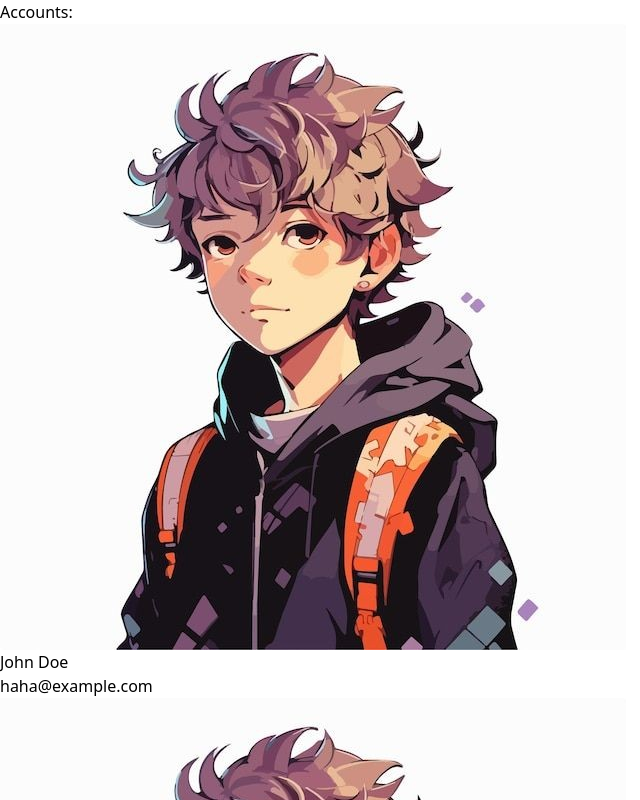
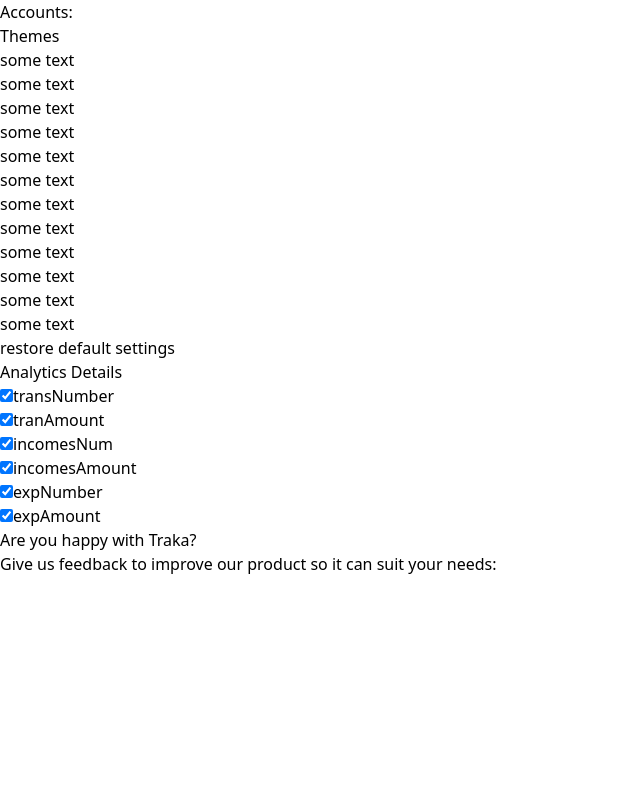
Before and after one commit to Monzer-The-Deviner/expence-tracker, a React app: page /settings in a window 1280 px wide. Shown: the top 800 px of the page, without its empty margins (0-640 px from the left). Built offline with nearby package versions, Linux system fonts and the light colour scheme; the HTML template or start-up script is replaced by a standard one.

Commit message:
conected with fire store

```diff
--- a/src/SettingsPage.jsx
+++ b/src/SettingsPage.jsx
@@ -1,16 +1,11 @@
 import { useContext } from 'react';
-import profilePicture from './Assets/078010b6833975f5883eae3c4e07ae1f.jpg';
 import { GlobalContext } from './context/GlobalProvider';
 import { themes } from './Assets/theme';
+// import { fetchData ,uploadData} from './fireBase';
 
 const SettingsPage = () => {
-    const accounts = [
-        { username: 'John Doe', email: 'haha@example.com', picture: profilePicture },
-        { username: 'James Doe', email: 'looool@example.com', picture: profilePicture },
-    ];
 
-
-    const { data, changeVisibility,handleChoose,theme } = useContext(GlobalContext);
+    const {data, changeVisibility,handleChoose,theme,user} = useContext(GlobalContext);
     const analyticsList = Object.keys(data);
 
     const clearData = ()=>{
@@ -28,17 +23,16 @@
         <div className='w-full flex gap-8 flex-col'>
             <section className="gap-2 flex flex-col mt-16 md:w-1/2">
                 <h3>Accounts:</h3>
-                {accounts.map((account, index) => (
-                    <div className={`flex ${theme.bgFill2} shadow-md rounded-sm`} key={index}>
-                        <div>
-                            <img src={account.picture} className='rounded-full w-8 aspect-square m-1' alt='Profile' />
-                        </div>
-                        <div className='flex flex-col'>
-                            <h2>{account.username}</h2>
-                            <span>{account.email}</span>
-                        </div>
-                    </div>
-                ))}
+                {user&&  <div className={`flex ${theme.bgFill2} shadow-md rounded-sm`}>
+                            <div>
+                                <img src={user.picture} className='rounded-full w-8 aspect-square m-1' alt='Profile' />
+                            </div>
+                            <div className='flex flex-col'>
+                                <h2>{user.username}</h2>
+                                <span>{user.email}</span>
+                            </div>
+                        </div>}
+
             </section>
 
             <section>
@@ -59,8 +53,20 @@
                 </div>
             </section>
 
-            <section className='flex flex-col'>
-                <h3>Backup and restore data</h3>
+            <section className='flex gap-3 flex-col'>
+                {/* <h3>Backup and restore data</h3>
+
+                <div className='flex gap-2 w-full'>
+                    <button
+                    onClick={()=>fetchData('transactions',setTransactions,setOfflineData)}
+                    className= {`border-green-500 border-2 flex-1 flex justify-center ${theme.bg1Fill2} rounded-md px-4 py-2`} >restore transactions</button>
+                    <button
+                    onClick={()=>{
+                        offlineData.map(item=>uploadData(item.coll,item.data,setOfflineData,offlineData))
+                        // uploadData('data',data)
+                    }}
+                    className= {`border-green-500 border-2 flex-1 justify-center flex ${theme.bg1Fill2} rounded-md px-4 py-2`}  >Backup data</button>
+                </div> */}
 
                     <button
                     onClick={clearData}
--- /dev/null
+++ b/src/fireBase.js
@@ -0,0 +1,71 @@
+/* eslint-disable no-undef */
+import { initializeApp } from 'firebase/app';
+import { getAuth, GoogleAuthProvider, signInWithPopup, signOut, createUserWithEmailAndPassword, signInWithEmailAndPassword, onAuthStateChanged } from 'firebase/auth';
+import { getFirestore } from 'firebase/firestore';
+
+// const firebaseConfig = {
+//   apiKey: import.meta.env.REACT_APP_FIREBASE_API_KEY,
+//   authDomain: import.meta.env.REACT_APP_FIREBASE_AUTH_DOMAIN,
+//   projectId: import.meta.env.REACT_APP_FIREBASE_PROJECT_ID,
+//   storageBucket: import.meta.env.REACT_APP_FIREBASE_STORAGE_BUCKET,
+//   messagingSenderId: import.meta.env.REACT_APP_FIREBASE_MESSAGING_SENDER_ID,
+//   appId: import.meta.env.REACT_APP_FIREBASE_APP_ID,
+// };
+const firebaseConfig = {
+    apiKey: "AIzaSyDbOf-AgSYhaG_XC7VgsMVuMF4hsBlyR-M",
+    authDomain: "xtraka-cbd34.firebaseapp.com",
+    projectId: "xtraka-cbd34",
+    storageBucket: "xtraka-cbd34.appspot.com",
+    messagingSenderId: "64190530473",
+    appId: "1:64190530473:web:30c593e362ea3d1c763ab8",
+    measurementId: "G-B0XJED2596"
+  };
+const app = initializeApp(firebaseConfig);
+const auth = getAuth(app);
+const db = getFirestore(app);
+const provider = new GoogleAuthProvider();
+
+const signInWithGoogle = async () => {
+  try {
+    const result = await signInWithPopup(auth, provider);
+    return result.user;
+  } catch (error) {
+    console.error('Error signing in with Google: ', error);
+  }
+};
+
+const logOut = async () => {
+  try {
+    await signOut(auth);
+  } catch (error) {
+    console.error('Error logging out: ', error);
+  }
+};
+
+const signUpWithEmail = async (email, password) => {
+  try {
+    const userCredential = await createUserWithEmailAndPassword(auth, email, password);
+    return userCredential.user;
+  } catch (error) {
+    console.error('Error signing up with email: ', error);
+  }
+};
+
+const loginWithEmail = async (email, password) => {
+  try {
+    const userCredential = await signInWithEmailAndPassword(auth, email, password);
+    return userCredential.user;
+  } catch (error) {
+    console.error('Error logging in with email: ', error);
+  }
+};
+
+export {
+  auth,
+  db,
+  signInWithGoogle,
+  logOut,
+  signUpWithEmail,
+  loginWithEmail,
+  onAuthStateChanged
+};
```
